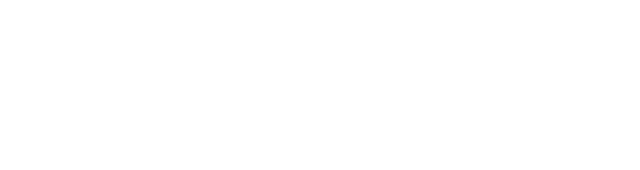
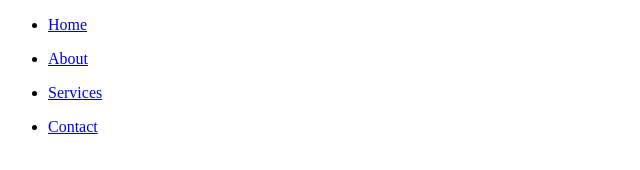
Before and after one commit to jmathew330/new-repo, a plain HTML site: page index.html in a window 1280 px wide. Shown: the whole page, without its empty margins (0-640 px from the left). Drawn offline with Linux system fonts and the light colour scheme.

Commit message:
Added main content for body markup and header navigation

```diff
--- a/index.html
+++ b/index.html
@@ -5,5 +5,32 @@
 		<meta charset="UTF-8">
 		<link rel="stylesheet" href="style.css">
 		<title>Jeffin's Website</title>
+	<body>
+		<section class="main">
+			<header class="header">
+				<nav class="header__nav">
+					<ul>
+						<li>
+							<a href="#">Home</a>
+						</li>
+					</ul>
+					<ul>
+						<li>
+							<a href="#">About</a>
+						</li>
+					</ul>
+					<ul>
+						<li>
+							<a href="#">Services</a>
+						</li>
+					</ul>
+					<ul>
+						<li>
+							<a href="#">Contact</a>
+						</li>
+					</ul>
+			</header>
+		</section>
+	<body>
 	</head>
 </html>
```
Lines whose indentation alone changed are shown as unchanged.
